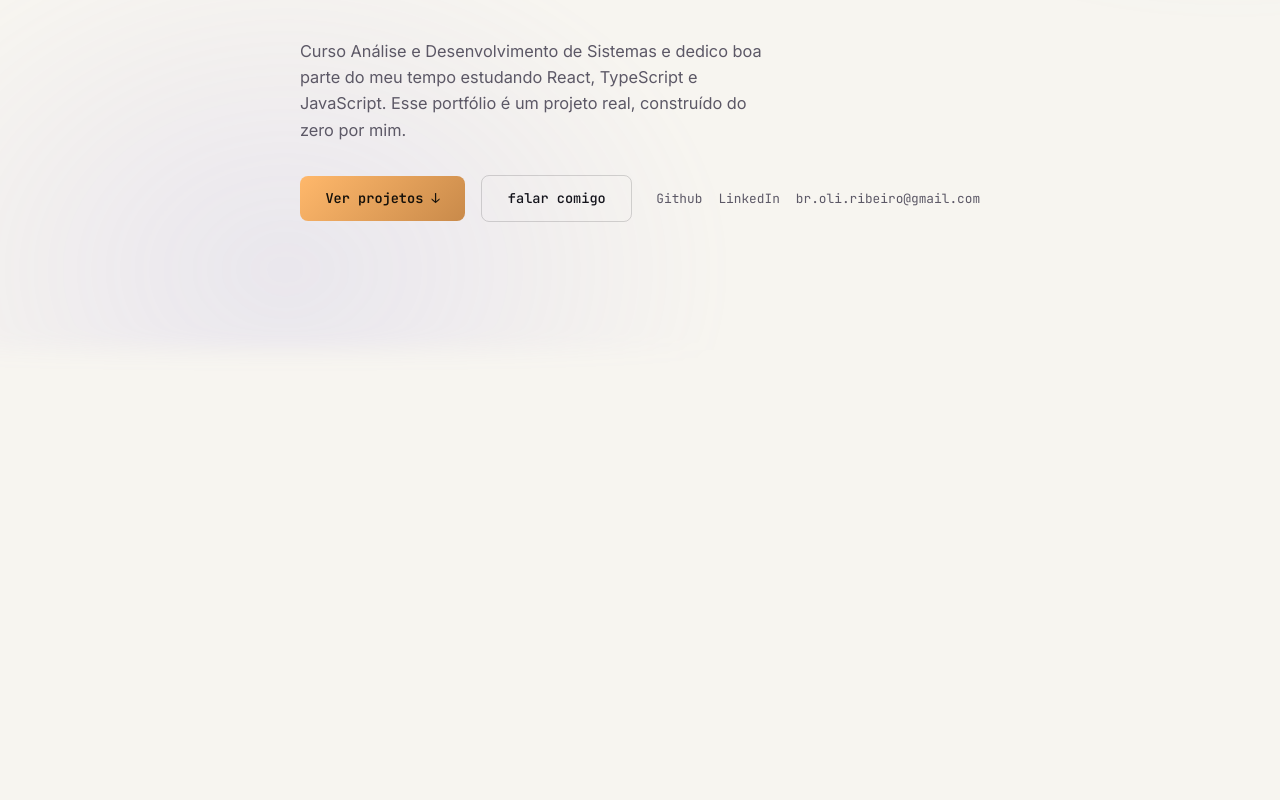
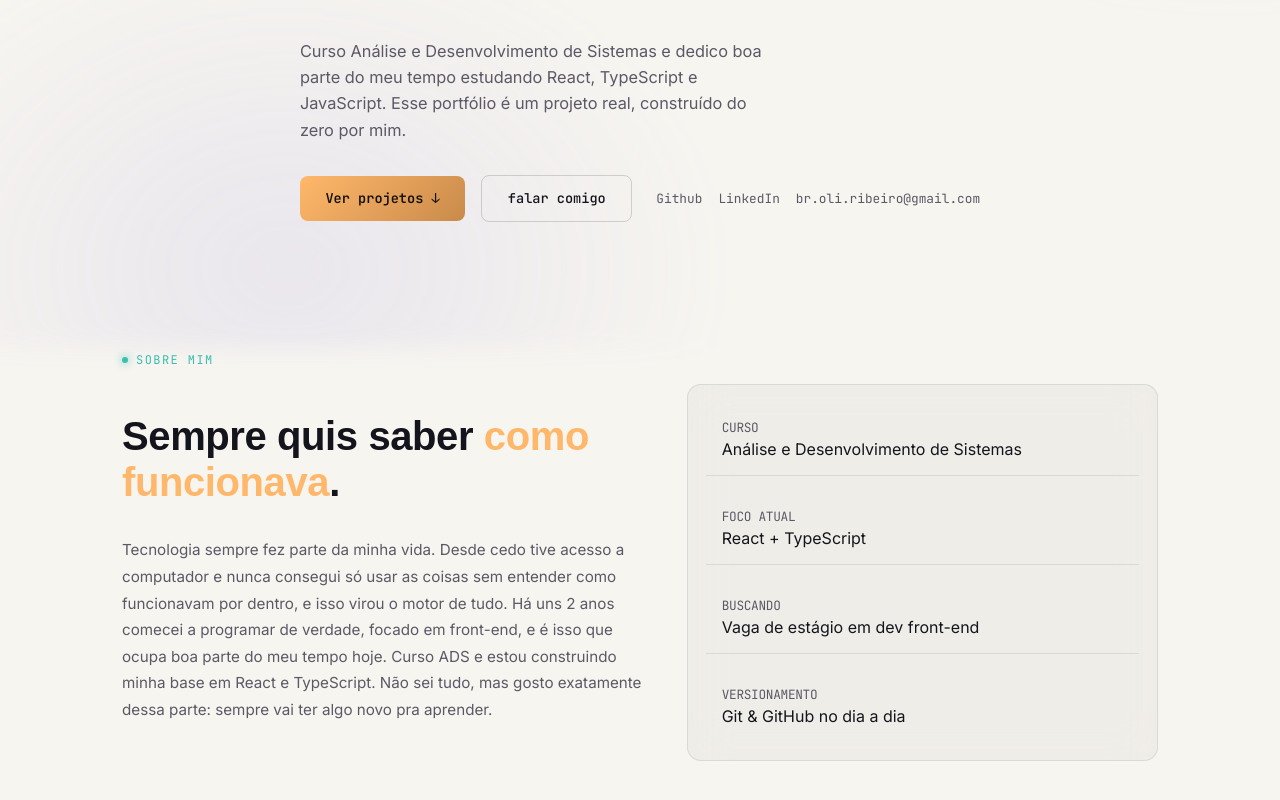
Before and after one commit to SBrunoli/meu-portfolio, a React (Vite) app: page / in a window 1280 px wide. Shown: the part 576-1376 px from the top of the page. Before the commit the page ends 832 px from the top, so only its background shows below. Built offline with nearby package versions, Linux system fonts and the light colour scheme; a web font is replaced by a local one.

Commit message:
feat: adiciona seção About com painel de fatos rápidos

```diff
--- a/src/App.tsx
+++ b/src/App.tsx
@@ -1,6 +1,7 @@
 import { ThemeProvider } from "./contexts/ThemeContext";
 import Header from "./components/Header/Header";
 import Hero from "./components/Hero/Hero";
+import About from "./components/About/About";
 
 function App() {
   return (
@@ -9,6 +10,7 @@ function App() {
         <Header></Header>
         <main>
           <Hero></Hero>
+          <About />
         </main>
       </ThemeProvider>
     </>
--- /dev/null
+++ b/src/components/About/About.module.css
@@ -0,0 +1,41 @@
+.about__inner {
+  display: grid;
+  grid-template-columns: 1.2fr 1fr;
+  align-items: center;
+}
+
+.about__text {
+  font-size: 0.95em;
+  line-height: 1.75;
+  margin-bottom: 0.5rem;
+  max-width: 56ch;
+}
+
+.about__panel {
+  height: 100%;
+  display: flex;
+  flex-direction: column;
+  gap: 1rem;
+  padding: 1.1rem;
+}
+
+.panel__item {
+  text-align: left;
+  display: flex;
+  flex-direction: column;
+  border-bottom: 1px solid var(--color-border);
+  padding: var(--space-2);
+}
+
+.panel__item:last-child {
+  border: none;
+}
+
+.panel__item__label {
+  font-family: var(--font-code);
+  text-transform: uppercase;
+  letter-spacing: -0.02rem;
+  font-size: 0.8rem;
+  color: var(--color-text-dim);
+  margin-bottom: 0.2rem;
+}
--- /dev/null
+++ b/src/components/About/About.tsx
@@ -0,0 +1,57 @@
+import styles from "./About.module.css";
+
+function About() {
+  return (
+    <section id="about" className="section">
+      {/* container */}
+      <div className="container">
+        {/* eyebrow */}
+        <span className="eyebrow">Sobre mim</span>
+        {/* About Inner */}
+        <div className={styles.about__inner}>
+          {/* About facts */}
+          <div>
+            <h2 className="section__title">
+              Sempre quis saber <span className="accent">como funcionava</span>.
+            </h2>
+            <p className={`text__muted ${styles.about__text}`}>
+              Tecnologia sempre fez parte da minha vida. Desde cedo tive acesso
+              a computador e nunca consegui só usar as coisas sem entender como
+              funcionavam por dentro, e isso virou o motor de tudo. Há uns 2
+              anos comecei a programar de verdade, focado em front-end, e é isso
+              que ocupa boa parte do meu tempo hoje. Curso ADS e estou
+              construindo minha base em React e TypeScript. Não sei tudo, mas
+              gosto exatamente dessa parte: sempre vai ter algo novo pra
+              aprender.
+            </p>
+          </div>
+          {/* About Panel */}
+          <div className={`glass__panel ${styles.about__panel}`}>
+            {/* Pannel Item Degree */}
+            <div className={styles.panel__item}>
+              <span className={styles.panel__item__label}>Curso</span>
+              <span>Análise e Desenvolvimento de Sistemas</span>
+            </div>
+            {/* Pannel Item Current Focus */}
+            <div className={styles.panel__item}>
+              <span className={styles.panel__item__label}>Foco atual</span>
+              <span>React + TypeScript</span>
+            </div>
+            {/* Pannel Item Looking For*/}
+            <div className={styles.panel__item}>
+              <span className={styles.panel__item__label}>Buscando</span>
+              <span>Vaga de estágio em dev front-end</span>
+            </div>
+            {/* Pannel Item Version Control*/}
+            <div className={styles.panel__item}>
+              <span className={styles.panel__item__label}>Versionamento</span>
+              <span>Git & GitHub no dia a dia</span>
+            </div>
+          </div>
+        </div>
+      </div>
+    </section>
+  );
+}
+
+export default About;
--- a/src/components/Hero/Hero.tsx
+++ b/src/components/Hero/Hero.tsx
@@ -74,17 +74,17 @@ function Hero() {
           <span className={styles.accent__gradient}>funcionam de verdade.</span>
         </h1>
         {/* Hero description */}
-        <p className={`text-muted ${styles.hero__description}`}>
+        <p className={`text__muted ${styles.hero__description}`}>
           Curso Análise e Desenvolvimento de Sistemas e dedico boa parte do meu
           tempo estudando React, TypeScript e JavaScript. Esse portfólio é um
           projeto real, construído do zero por mim.
         </p>
 
         <div className={styles.hero__actions}>
-          <a href="#projects" className="btn btn-primary">
+          <a href="#projects" className="btn btn__primary">
             Ver projetos ↓
           </a>
-          <a href="#contact" className="btn btn-ghost">
+          <a href="#contact" className="btn btn__ghost">
             falar comigo
           </a>
           <div className={styles.hero__socials}>
--- a/src/index.css
+++ b/src/index.css
@@ -144,6 +144,16 @@ ul {
   }
 }
 
+.section {
+  padding: var(--space-5) 0;
+  position: relative;
+}
+@media (max-width: 768px) {
+  .section {
+    padding: var(--space-4) 0;
+  }
+}
+
 .glass__panel {
   background: var(--color-card);
   border: 1px solid var(--color-border);
@@ -151,7 +161,7 @@ ul {
   backdrop-filter: blur(20px);
 }
 
-.text-muted {
+.text__muted {
   color: var(--color-text-dim);
 }
 
@@ -168,20 +178,52 @@ ul {
     transform 0.3s var(--ease-out),
     border-color 0.3s var(--ease-out);
 }
-.btn-primary {
+.btn__primary {
   background: linear-gradient(135deg, var(--amber), var(--amber-dark));
   color: #16110a;
   font-weight: 600;
 }
-.btn-primary:hover {
+.btn__primary:hover {
   transform: translateY(-2px);
   box-shadow: 0 10px 30px -8px rgba(255, 184, 107, 0.5);
 }
-.btn-ghost {
+.btn__ghost {
   border: 1px solid var(--color-border-hover);
 }
-.btn-ghost:hover {
+.btn__ghost:hover {
   border-color: var(--teal);
   color: var(--teal);
   transform: translateY(-2px);
 }
+
+.section__title {
+  font-family: var(--font-heading);
+  font-weight: 600;
+  font-size: clamp(1.6rem, 4vw, 2.5rem);
+  line-height: 1.15;
+  letter-spacing: -0.01em;
+  margin-bottom: var(--space-3);
+}
+.section__title .accent {
+  color: var(--amber);
+}
+
+.eyebrow {
+  font-family: var(--font-code);
+  font-size: 0.75rem;
+  letter-spacing: 0.12em;
+  text-transform: uppercase;
+  color: var(--teal);
+  display: flex;
+  align-items: center;
+  gap: 0.5rem;
+  margin-bottom: var(--space-2);
+}
+.eyebrow::before {
+  content: "";
+  width: 6px;
+  height: 6px;
+  border-radius: 50%;
+  background: var(--teal);
+  box-shadow: 0 0 8px var(--teal);
+}
```
